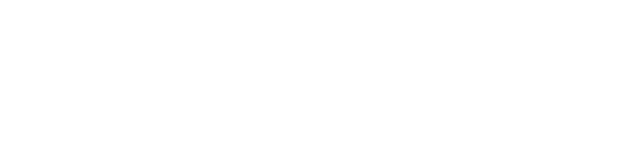
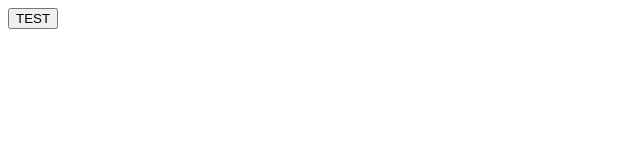
Before and after one commit to adgb00/prueba2, a plain HTML site: page index.html in a window 1280 px wide. Shown: the whole page, without its empty margins (0-640 px from the left). Drawn offline with Linux system fonts and the light colour scheme.

Commit message:
Update index.html

```diff
--- a/index.html
+++ b/index.html
@@ -1,2 +1,5 @@
 <html>
+<body>
+  <input type="button" value="TEST" onclick="alert('hola');" />
+</body>
 </html>
```
